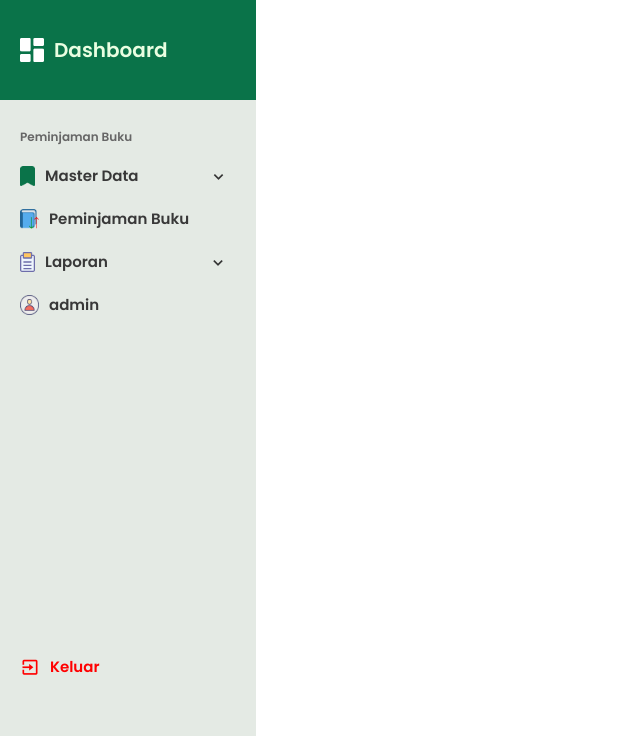
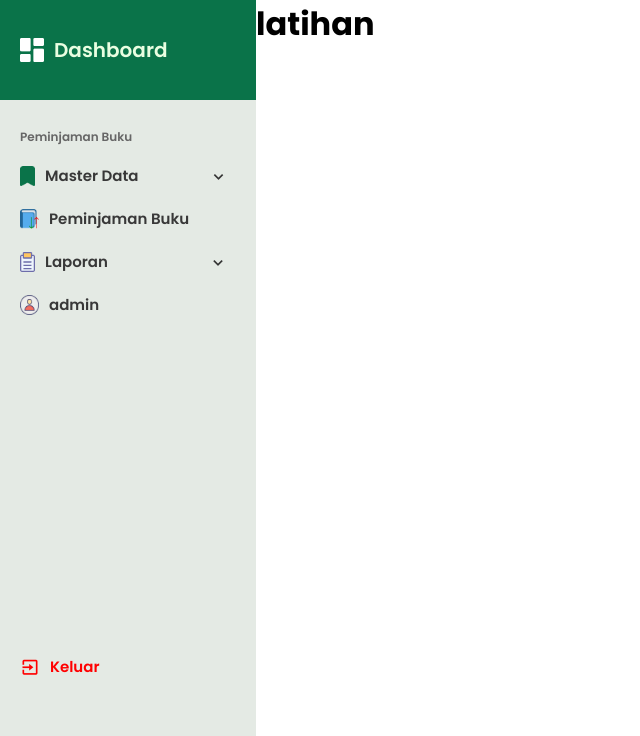
Before and after one commit to gabrieladvent/library, a CodeIgniter 4 app: the page made by app/Views/Dashboard.php in a window 1280 px wide. Shown: the part 64-800 px from the top of the page, without its empty margins (0-640 px from the left). Run offline with PHP 8.4 and a stand-in for CodeIgniter, Linux system fonts and the light colour scheme; the template is opened without the code that fills it, so the values that code supplies are empty; some libraries are stand-ins or nearby versions.

Commit message:
feat/buku

```diff
--- a/app/Views/Dashboard.php
+++ b/app/Views/Dashboard.php
@@ -5,14 +5,19 @@
     <meta charset="UTF-8" />
     <meta name="viewport" content="width=device-width, initial-scale=1.0" />
     <title>sidebar</title>
-    <link rel="stylesheet" href="<?= base_url('css/style.sidebar.css') ?>" />
+    <link rel="stylesheet" href="<?= base_url('css/style.dashboard.css') ?>" />
 
 </head>
 
 <body>
 
     <?= view("Components/navbar") ?>
-    <?= view("Components/sideNavigation") ?>
+    <div class="container">
+        <?= view("Components/sideNavigation") ?>
+        <div>
+            <h1>latihan</h1>
+        </div>
+    </div>
 
 
 </body>
--- /dev/null
+++ b/public/css/style.dashboard.css
@@ -0,0 +1,3 @@
+.container{
+    display: flex;
+}
```
Also changed, not shown: 4 other files.
